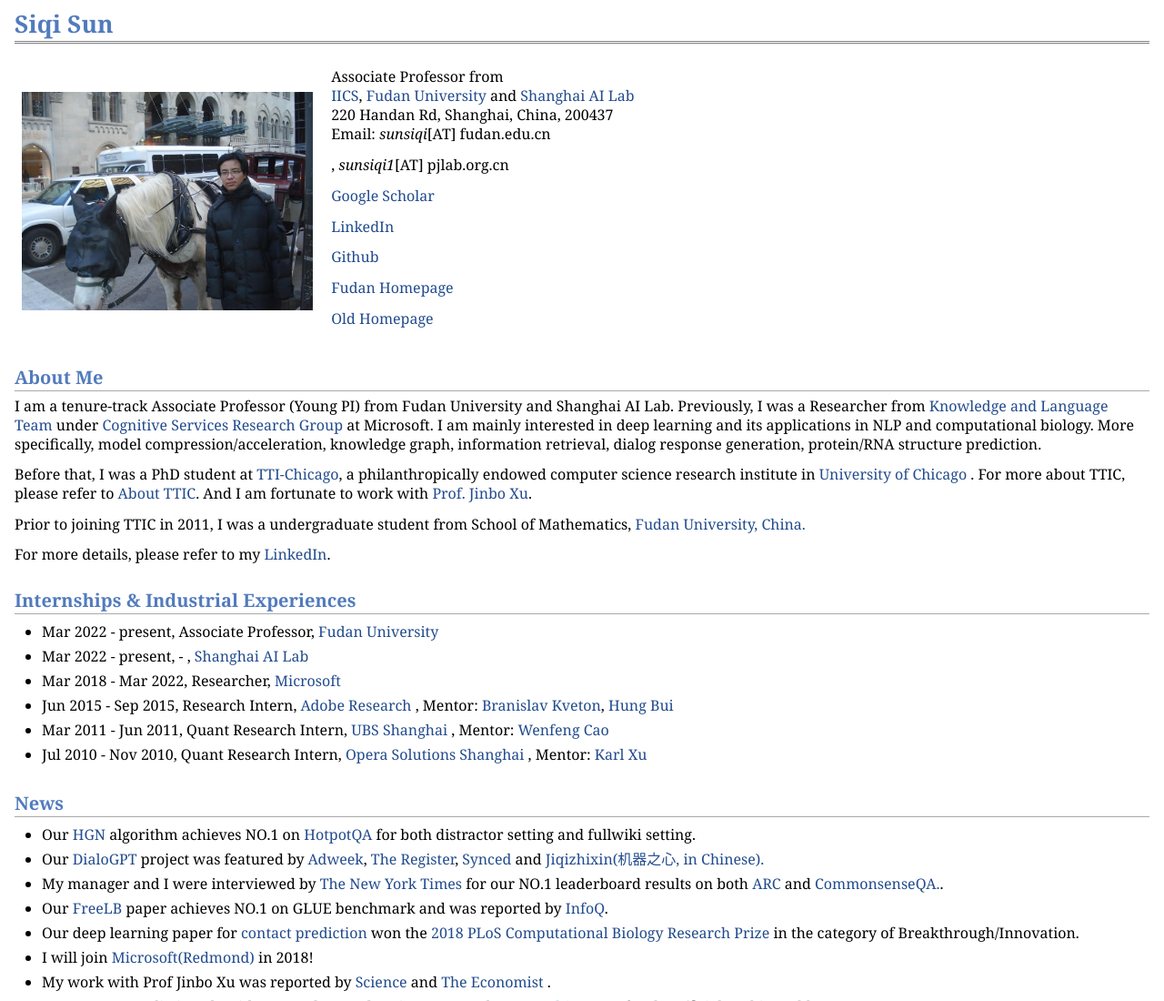
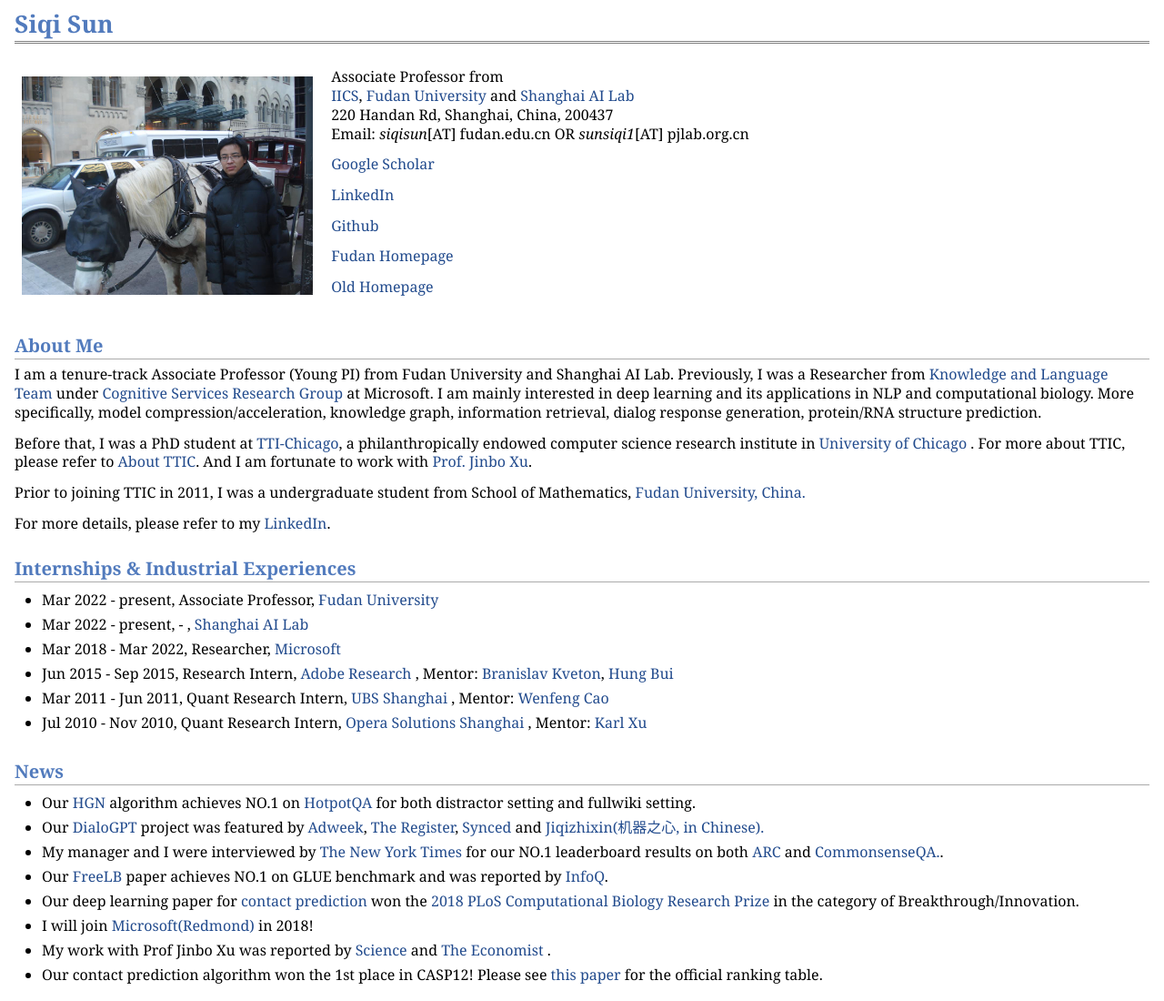
Before and after one commit to intersun/intersun.github.io, a plain HTML site: page index.html in a window 1280 px wide. Shown: the top 1100 px of the page at 91% size. Drawn offline with Linux system fonts and the light colour scheme.

Commit message:
Update index.html

```diff
--- a/index.html
+++ b/index.html
@@ -15,7 +15,7 @@
 <td align="left"><p> Associate Professor from<br />
 <a href="https://iics.fudan.edu.cn/">IICS</a>, <a href="https://www.fudan.edu.cn/en/">Fudan University</a> and <a href="https://www.shlab.org.cn/">Shanghai AI Lab</a> <br />
 220 Handan Rd, Shanghai, China, 200437 <br />
- Email: <i>sunsiqi</i>[AT] fudan.edu.cn </p>, <i>sunsiqi1</i>[AT] pjlab.org.cn </p>
+ Email: <i>siqisun</i>[AT] fudan.edu.cn OR <i>sunsiqi1</i>[AT] pjlab.org.cn </p>
 
 <p><a href="https://scholar.google.com/citations?user=2dyg3WgAAAAJ&hl=en"> Google Scholar </a></p>
 <p><a href="https://www.linkedin.com/in/siqi-sun/"> LinkedIn </a></p>
```
